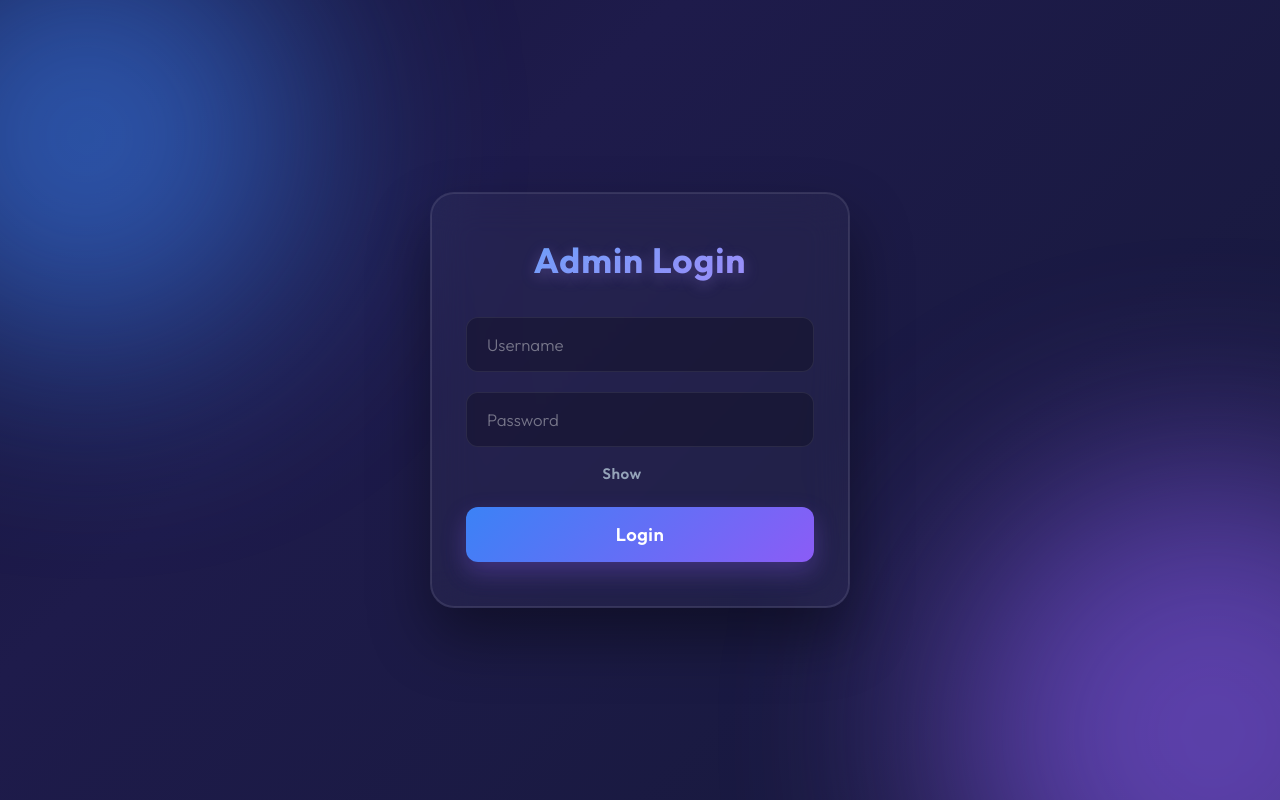
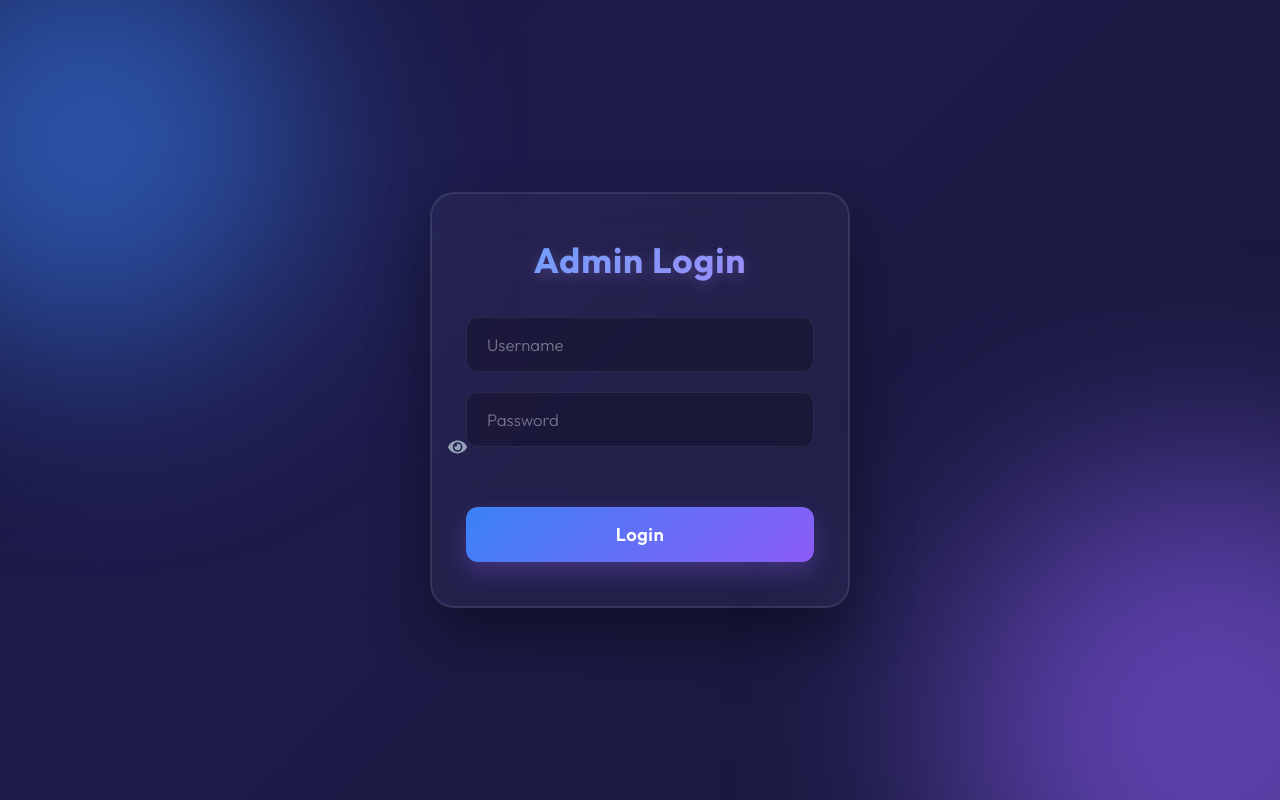
Before and after one commit to sujatapatel7827-maker/Library-Management-System, a React (Vite) app in the folder frontend/: page / in a window 1280 px wide. Built offline with nearby package versions, Linux system fonts and the light colour scheme; no server answers.

Commit message:
Replace show text with eye icon and align inside input

```diff
--- a/frontend/src/pages/AdminLogin.css
+++ b/frontend/src/pages/AdminLogin.css
@@ -159,16 +159,18 @@
 .password-input-container {
   position: relative;
   width: 100%;
+  margin-bottom: 25px;
 }
 
 .password-input-container input {
-  margin-bottom: 25px;
+  margin-bottom: 0;
+  padding-right: 45px; /* Leave space for the eye icon */
 }
 
 .toggle-password-btn {
   position: absolute;
   right: 18px;
-  top: calc(50% - 12px); /* Centered vertically relative to the input */
+  top: 50%; /* Center exactly in the input */
   transform: translateY(-50%);
   background: transparent !important;
   color: #94a3b8 !important;
@@ -177,7 +179,10 @@
   padding: 0 !important;
   margin: 0 !important;
   width: auto !important;
-  font-size: 0.95rem !important;
+  font-size: 1.2rem !important; /* Larger font for icon */
+  display: flex;
+  align-items: center;
+  justify-content: center;
   font-weight: 500;
   cursor: pointer;
   transition: color 0.3s ease;
--- a/frontend/src/pages/AdminLogin.jsx
+++ b/frontend/src/pages/AdminLogin.jsx
@@ -1,6 +1,7 @@
 import { useState } from "react";
 import { useNavigate } from "react-router-dom";
 import api from "../api";
+import { FaEye, FaEyeSlash } from "react-icons/fa";
 import "./AdminLogin.css";
 
 export default function AdminLogin() {
@@ -72,7 +73,7 @@ export default function AdminLogin() {
             onClick={() => setShowPassword(!showPassword)}
             type="button"
           >
-            {showPassword ? "Hide" : "Show"}
+            {showPassword ? <FaEyeSlash /> : <FaEye />}
           </button>
         </div>
 
```
